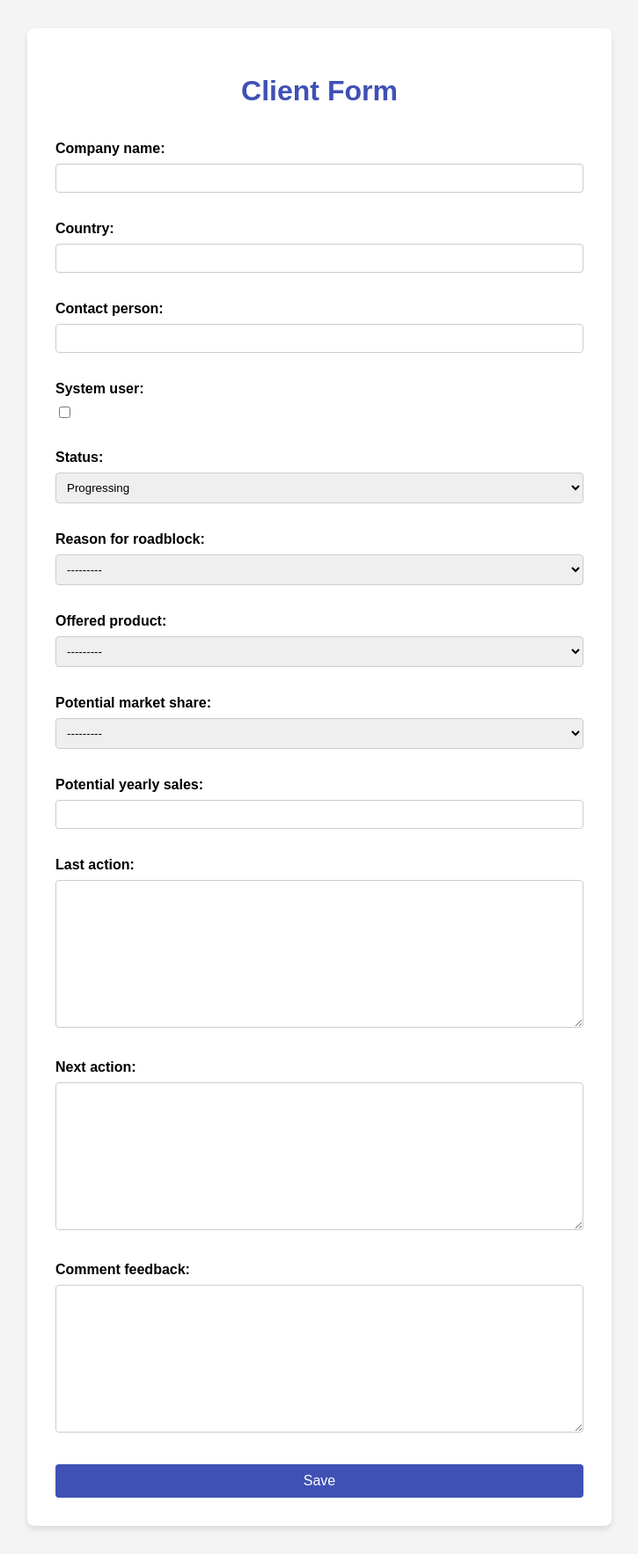
After one commit to Webster27400/crm-app, a Django app: page /clients/create/ in a window 1280 px wide. The commit adds this page. Shown: the whole page at 88% size, without its empty margins (277-1002 px from the left). Run offline with Django 5.2, Linux system fonts and the light colour scheme.

Commit message:
Implement full CRUD functionality for clients

```diff
--- /dev/null
+++ b/clients/forms.py
@@ -0,0 +1,8 @@
+# clients/forms.py
+from django import forms
+from .models import Client
+
+class ClientForm(forms.ModelForm):
+    class Meta:
+        model = Client
+        fields = '__all__'
--- a/clients/templates/clients/client_detail.html
+++ b/clients/templates/clients/client_detail.html
@@ -31,6 +31,8 @@
             <p><label>Next Action:</label> {{ client.next_action }}</p>
             <p><label>Comment/Feedback:</label> {{ client.comment_feedback }}</p>
         </div>
+        <a href="{% url 'client_update' client.pk %}">Edit</a>
+        <a href="{% url 'client_delete' client.pk %}">Delete</a>
         <a class="back-link" href="{% url 'client_list' %}">Back to Client List</a>
     </div>
 
--- /dev/null
+++ b/clients/templates/clients/client_form.html
@@ -0,0 +1,34 @@
+<!DOCTYPE html>
+<html lang="en">
+<head>
+    <meta charset="UTF-8">
+    <title>Client Form</title>
+    <style>
+        body { font-family: sans-serif; margin: 2em; background-color: #f4f4f4; }
+        .container { max-width: 600px; margin: auto; background: white; padding: 2em; border-radius: 8px; box-shadow: 0 4px 6px rgba(0,0,0,0.1); }
+        h1 { color: #3f51b5; text-align: center; }
+        form { display: flex; flex-direction: column; }
+        p { margin-bottom: 1em; }
+        label { font-weight: bold; margin-bottom: 0.5em; display: block; }
+        input[type="text"], input[type="number"], select, textarea {
+            width: 100%; padding: 8px; box-sizing: border-box; border: 1px solid #ccc; border-radius: 4px;
+        }
+        input[type="submit"] {
+            background-color: #3f51b5; color: white; padding: 10px 15px; border: none; border-radius: 4px; cursor: pointer;
+            font-size: 1em; margin-top: 1em;
+        }
+    </style>
+</head>
+<body>
+
+    <div class="container">
+        <h1>Client Form</h1>
+        <form method="post">
+            {% csrf_token %}
+            {{ form.as_p }}
+            <input type="submit" value="Save">
+        </form>
+    </div>
+
+</body>
+</html>
--- a/clients/templates/clients/client_list.html
+++ b/clients/templates/clients/client_list.html
@@ -15,6 +15,7 @@
 <body>
 
     <h1>Client List</h1>
+    <a href="{% url 'client_create' %}">Add New Client</a>
 
     <table>
         <thead>
--- a/clients/urls.py
+++ b/clients/urls.py
@@ -4,5 +4,8 @@ from . import views
 
 urlpatterns = [
     path('', views.client_list, name='client_list'),
+    path('create/', views.client_create, name='client_create'),
     path('<int:pk>/', views.client_detail, name='client_detail'),
+    path('<int:pk>/update/', views.client_update, name='client_update'),
+    path('<int:pk>/delete/', views.client_delete, name='client_delete'),
 ]
--- a/clients/views.py
+++ b/clients/views.py
@@ -1,6 +1,7 @@
 # clients/views.py
-from django.shortcuts import render, get_object_or_404
+from django.shortcuts import render, get_object_or_404, redirect
 from .models import Client
+from .forms import ClientForm
 
 def client_list(request):
     clients = Client.objects.all()
@@ -15,3 +16,44 @@ def client_detail(request, pk):
         'client': client
     }
     return render(request, 'clients/client_detail.html', context)
+
+def client_create(request):
+    if request.method == 'POST':
+        form = ClientForm(request.POST)
+        if form.is_valid():
+            form.save()
+            return redirect('client_list')
+    else:
+        form = ClientForm()
+
+    context = {
+        'form': form
+    }
+    return render(request, 'clients/client_form.html', context)
+
+def client_update(request, pk):
+    client = get_object_or_404(Client, pk=pk)
+    if request.method == 'POST':
+        form = ClientForm(request.POST, instance=client)
+        if form.is_valid():
+            form.save()
+            return redirect('client_detail', pk=client.pk)
+    else:
+        form = ClientForm(instance=client)
+
+    context = {
+        'form': form,
+        'client': client
+    }
+    return render(request, 'clients/client_form.html', context)
+
+def client_delete(request, pk):
+    client = get_object_or_404(Client, pk=pk)
+    if request.method == 'POST':
+        client.delete()
+        return redirect('client_list')
+
+    context = {
+        'client': client
+    }
+    return render(request, 'clients/client_confirm_delete.html', context)
```
Also changed, not shown: clients/templates/clients/client_confirm_delete.html (added, +28 -0 lines), db.sqlite3.
